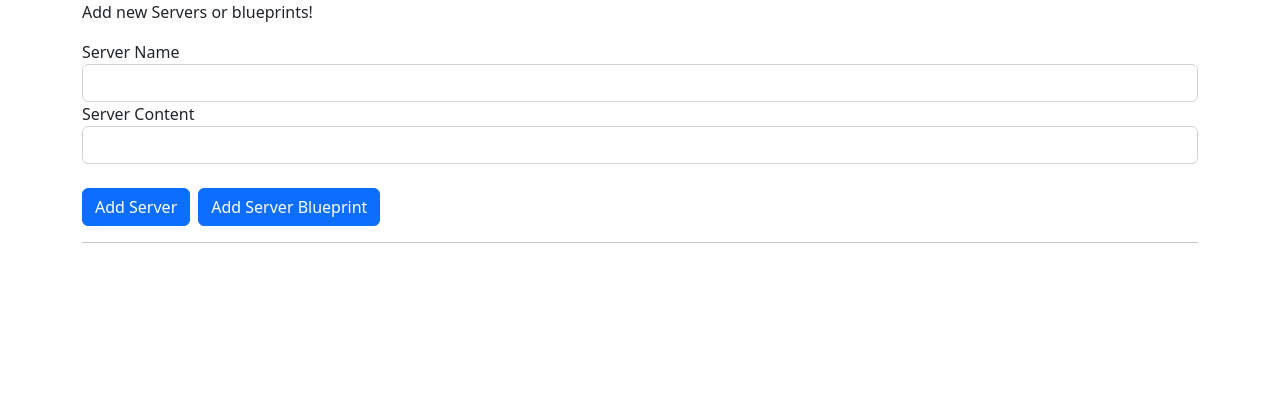
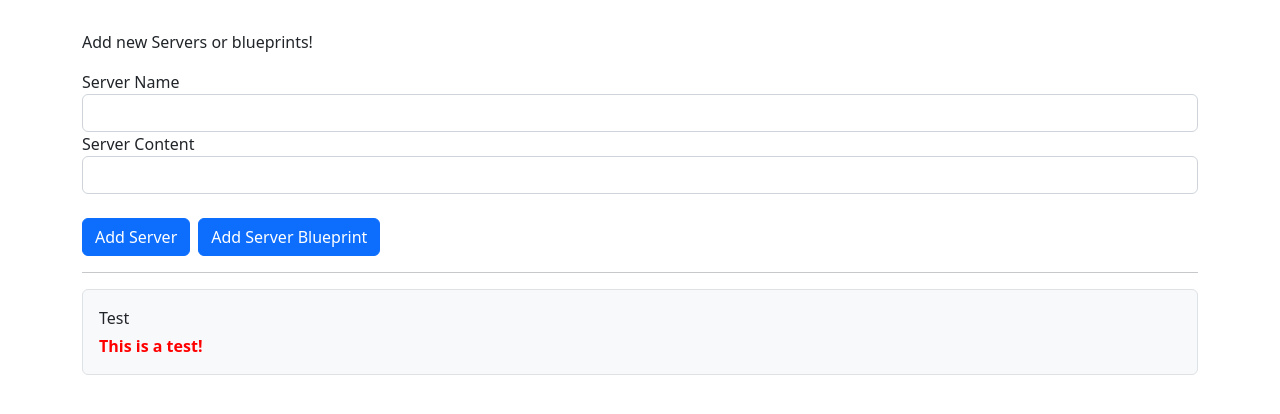
Before and after one commit to hoagVu/Angular2-practice, an Angular app in the folder Section 5 - Components and DataBinding/: page / in a window 1280 px wide. Shown: the top 414 px of the page. Built offline with nearby package versions, Linux system fonts and the light colour scheme.

Commit message:
add property binding for custom components

```diff
--- a/Section 5 - Components and DataBinding/src/app/app.component.html
+++ b/Section 5 - Components and DataBinding/src/app/app.component.html
@@ -1,38 +1,10 @@
 <div class="container">
-  <div class="row">
-    <div class="col-xs-12">
-      <p>Add new Servers or blueprints!</p>
-      <label>Server Name</label>
-      <input type="text" class="form-control" [(ngModel)]="newServerName" />
-      <label>Server Content</label>
-      <input type="text" class="form-control" [(ngModel)]="newServerContent" />
-      <br />
-      <button
-        class="btn btn-primary"
-        style="margin-right: 8px"
-        (click)="onAddServer()"
-      >
-        Add Server
-      </button>
-      <button class="btn btn-primary" (click)="onAddBlueprint()">
-        Add Server Blueprint
-      </button>
-    </div>
-  </div>
+  <app-cockfit></app-cockfit>
   <hr />
   <div class="row">
-    <div class="col-xs-12">
-      <div class="panel panel-default" *ngFor="let element of serverElements">
-        <div class="panel-heading">{{ element.name }}</div>
-        <div class="panel-body">
-          <p>
-            <strong *ngIf="element.type === 'server'" style="color: red">{{
-              element.content
-            }}</strong>
-            <em *ngIf="element.type === 'blueprint'">{{ element.content }}</em>
-          </p>
-        </div>
-      </div>
-    </div>
+    <app-server-component
+      *ngFor="let item of serverElements"
+      [srvElement]="item"
+    ></app-server-component>
   </div>
 </div>
--- a/Section 5 - Components and DataBinding/src/app/app.component.scss
+++ b/Section 5 - Components and DataBinding/src/app/app.component.scss
@@ -0,0 +1,7 @@
+.container {
+  margin-top: 30px;
+}
+
+p {
+  color: blue;
+}
--- a/Section 5 - Components and DataBinding/src/app/app.component.ts
+++ b/Section 5 - Components and DataBinding/src/app/app.component.ts
@@ -6,22 +6,7 @@ import { Component } from '@angular/core';
   styleUrls: ['./app.component.scss'],
 })
 export class AppComponent {
-  serverElements : {type:string,name:string,content:string}[]= [];
-  newServerName = '';
-  newServerContent = '';
-  onAddServer() {
-    this.serverElements.push({
-      type: 'server',
-      name: this.newServerName,
-      content: this.newServerContent,
-    });
-  }
-
-  onAddBlueprint() {
-    this.serverElements.push({
-      type: 'blueprint',
-      name: this.newServerName,
-      content: this.newServerContent,
-    });
-  }
+  serverElements: { type: string; name: string; content: string }[] = [
+    { type: 'server', name: 'Test', content: 'This is a test!' },
+  ];
 }
--- /dev/null
+++ b/Section 5 - Components and DataBinding/src/app/cockfit/cockfit.component.html
@@ -0,0 +1,25 @@
+<div class="row">
+  <div class="col-xs-12">
+    <p>Add new Servers or blueprints!</p>
+    <label>Server Name</label>
+    <input
+      type="text"
+      class="form-control"
+      [(ngModel)]="newServerName"
+      (ngModelChange)="getarea($event)"
+    />
+    <label>Server Content</label>
+    <input type="text" class="form-control" [(ngModel)]="newServerContent" />
+    <br />
+    <button
+      class="btn btn-primary"
+      style="margin-right: 8px"
+      (click)="onAddServer()"
+    >
+      Add Server
+    </button>
+    <button class="btn btn-primary" (click)="onAddBlueprint()">
+      Add Server Blueprint
+    </button>
+  </div>
+</div>
--- /dev/null
+++ b/Section 5 - Components and DataBinding/src/app/cockfit/cockfit.component.ts
@@ -0,0 +1,34 @@
+import { Component, OnInit } from '@angular/core';
+
+@Component({
+  selector: 'app-cockfit',
+  templateUrl: './cockfit.component.html',
+  styleUrls: ['./cockfit.component.css'],
+})
+export class CockfitComponent implements OnInit {
+  public newServerName = '';
+  public newServerContent = '';
+
+  constructor() {}
+
+  ngOnInit() {}
+
+  public onAddServer() {
+    // this.serverElements.push({
+    //   type: 'server',
+    //   name: this.newServerName,
+    //   content: this.newServerContent,
+    // });
+  }
+
+  public onAddBlueprint() {
+    // this.serverElements.push({
+    //   type: 'blueprint',
+    //   name: this.newServerName,
+    //   content: this.newServerContent,
+    // });
+  }
+  public getarea(event: any) {
+    console.log(event);
+  }
+}
--- /dev/null
+++ b/Section 5 - Components and DataBinding/src/app/server-component/server-component.component.html
@@ -0,0 +1,15 @@
+<div class="card border bg-light">
+  <div class="card-body">
+    <div class="card-title">{{ element.name }}</div>
+    <div class="card-subtitle">
+      <strong
+        *ngIf="element.type === 'server'; else elseBlock"
+        style="color: red"
+        >{{ element.content }}</strong
+      >
+      <ng-template #elseBlock>
+        <em style="color: blue">{{ element.content }}</em></ng-template
+      >
+    </div>
+  </div>
+</div>
--- /dev/null
+++ b/Section 5 - Components and DataBinding/src/app/server-component/server-component.component.ts
@@ -0,0 +1,15 @@
+import { Component, Input, OnInit } from '@angular/core';
+
+@Component({
+  selector: 'app-server-component',
+  templateUrl: './server-component.component.html',
+  styleUrls: ['./server-component.component.css'],
+})
+export class ServerComponentComponent implements OnInit {
+  @Input('srvElement')
+  element!: { type: string; name: string; content: string };
+
+  constructor() {}
+
+  ngOnInit() {}
+}
```
Also changed, not shown: Section 5 - Components and DataBinding/src/app/app.module.ts (+6 -1 lines), Section 5 - Components and DataBinding/src/app/cockfit/cockfit.component.css (added), Section 5 - Components and DataBinding/src/app/server-component/server-component.component.css (added), 2 other files (tests, documents, lock files or other folders).
